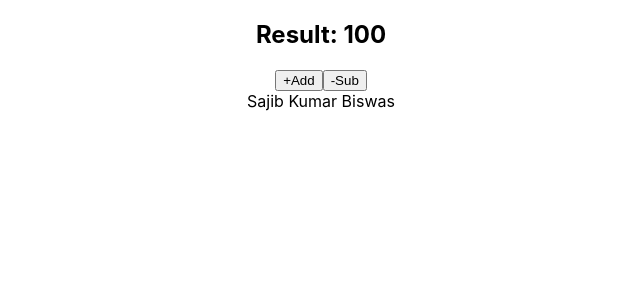
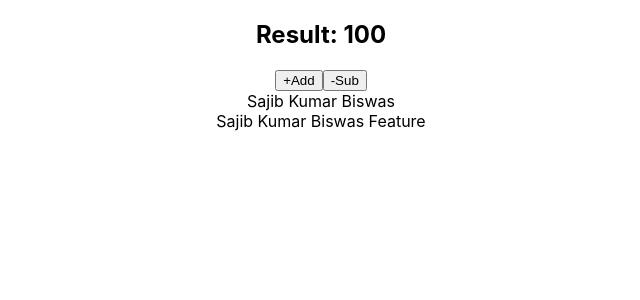
Before and after one commit to sajib28/redux-practice, a React (Create React App) app: page / in a window 1280 px wide. Shown: the top 300 px of the page, without its empty margins (319-959 px from the left). Built offline with nearby package versions, Linux system fonts and the light colour scheme; no server answers.

Commit message:
update app.js in wallet

```diff
--- a/src/App.js
+++ b/src/App.js
@@ -8,6 +8,7 @@ function App() {
       <Counter></Counter>
       <Users></Users>
       <div>Sajib Kumar Biswas</div>
+      <div>Sajib Kumar Biswas Feature</div>
     </div>
   );
 }
```
